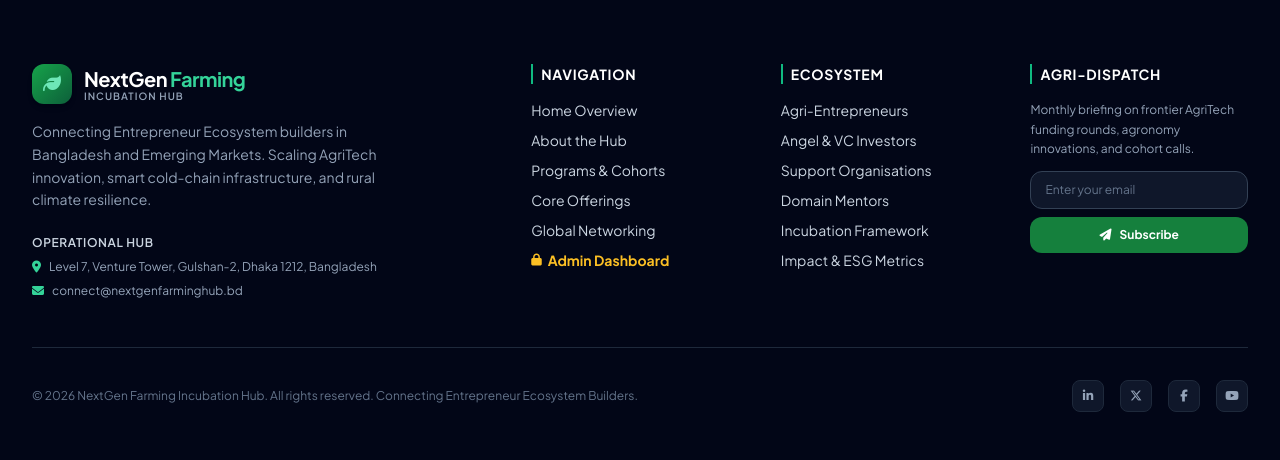
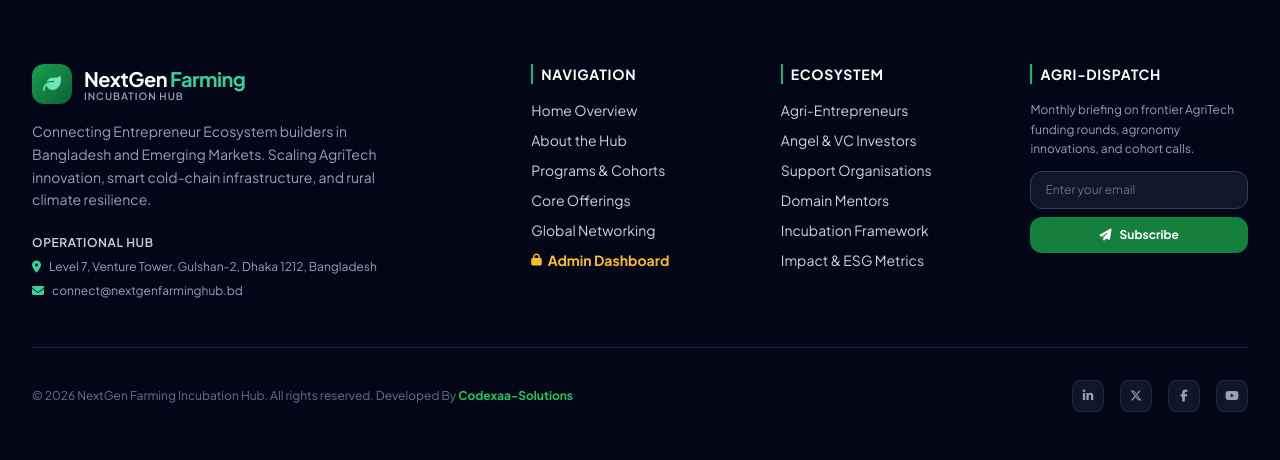
Before and after one commit to mkError420/incubationhub.nextgenpos, a PHP site: page /about.php in a window 1280 px wide. Shown: the part 2839-3299 px from the top of the page. Run offline with PHP 8.4, Linux system fonts and the light colour scheme; the visitor is signed in with stand-in values (Sample User, id 1); data comes from the database, SQL or seed files in the repository; some libraries are stand-ins or nearby versions.

Commit message:
footer section updated

```diff
--- a/includes/footer.php
+++ b/includes/footer.php
@@ -127,7 +127,7 @@
 
             <!-- Bottom Copyright & Socials -->
             <div class="pt-8 flex flex-col md:flex-row items-center justify-between text-xs text-slate-500 gap-4">
-                <p>&copy; <?= date('Y') ?> NextGen Farming Incubation Hub. All rights reserved. Connecting Entrepreneur Ecosystem Builders.</p>
+                <p>&copy; <?= date('Y') ?> NextGen Farming Incubation Hub. All rights reserved. Developed By <a href="https://codexaa.xo.je/" style="color: #22C55E; font-weight: bold; ">Codexaa-Solutions</a></p>
                 <div class="flex items-center space-x-4">
                     <a href="https://linkedin.com" target="_blank" class="w-8 h-8 rounded-lg bg-slate-900 border border-slate-800 flex items-center justify-center text-slate-400 hover:text-emerald-400 hover:border-emerald-500 transition">
                         <i class="fa-brands fa-linkedin-in"></i>
```
